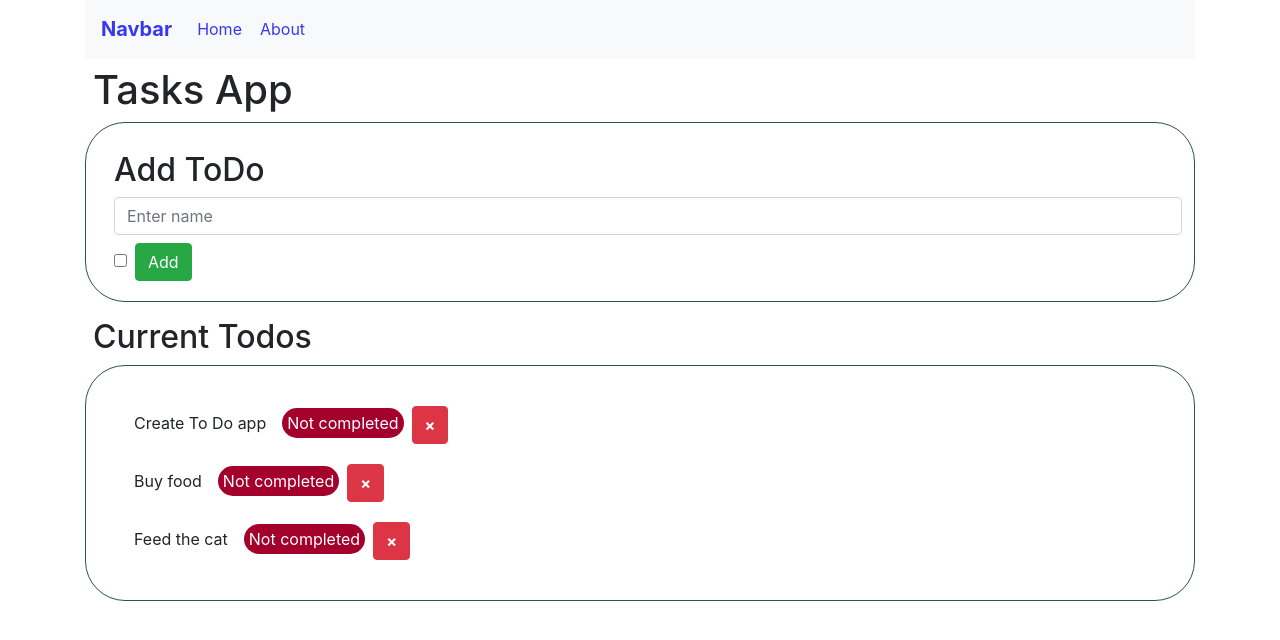
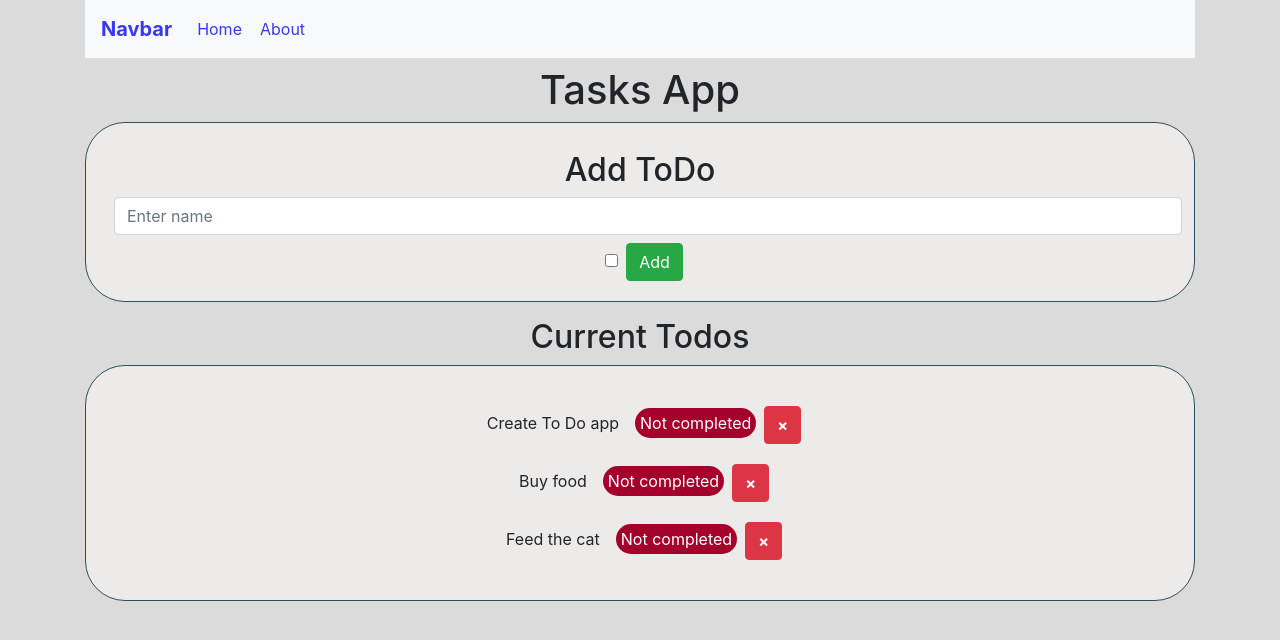
Before and after one commit to MartinKamenov/React-ToDoApp, a React (Create React App) app: page / in a window 1280 px wide. Shown: the top 640 px of the page. Built offline with nearby package versions, Linux system fonts and the light colour scheme.

Commit message:
Changed colors of app

```diff
--- a/src/components/navigationBar/NavBar.jsx
+++ b/src/components/navigationBar/NavBar.jsx
@@ -3,7 +3,7 @@ import './NavBar.css';
 
 const NavBar = () => {
     return (
-        <nav class="navbar navbar-expand-lg navbar-light bg-light">
+        <nav class="navbar navbar-expand-lg navbar-light bg-light navbar-fragment">
             <a className="navbar-brand main_header main_header" href="/">Navbar</a>
             <button class="navbar-toggler" type="button" data-toggle="collapse" data-target="#navbarSupportedContent" aria-controls="navbarSupportedContent" aria-expanded="false" aria-label="Toggle navigation">
                 <span class="navbar-toggler-icon"></span>
--- a/src/components/todos/css/todos.css
+++ b/src/components/todos/css/todos.css
@@ -26,9 +26,6 @@
 .delete-btn {
     font-weight: bold !important;
 }
-
-.nav-fragment {
-    padding: 20px;
-    border: 1px solid #2c5059;
-    border-radius: 40px;
+.header {
+    text-align: center;
 }
--- a/src/components/todos/todos.jsx
+++ b/src/components/todos/todos.jsx
@@ -42,9 +42,9 @@ class ToDos extends Component {
     render() {
         return (
             <div>
-                <h1 className="m-2">Tasks App</h1>
+                <h1 className="m-2 header">Tasks App</h1>
                 <AddToDo onAdd={this.handleAdd}/>
-                <h2 className="m-2">Current Todos</h2>
+                <h2 className="m-2 header">Current Todos</h2>
                 <div className="nav-fragment">
                     {this.state.todos.map((t, i) =>
                         <Todo key={i} todo={t} id={i} onChange={this.handleChange}
--- a/src/index.css
+++ b/src/index.css
@@ -6,9 +6,18 @@ body {
     sans-serif;
   -webkit-font-smoothing: antialiased;
   -moz-osx-font-smoothing: grayscale;
+  background-color: #dbdbdb !important;
 }
 
 code {
   font-family: source-code-pro, Menlo, Monaco, Consolas, "Courier New",
     monospace;
 }
+
+.nav-fragment {
+  text-align: center;
+  padding: 20px;
+  border: 1px solid #2c5059;
+  background-color: #edeaea;
+  border-radius: 40px;
+}
```
